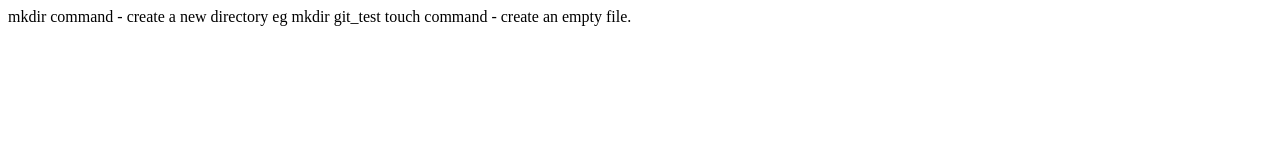
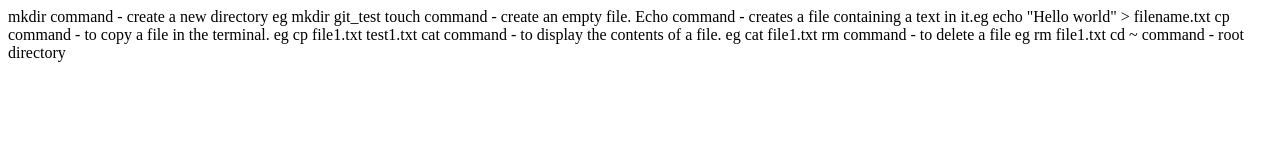
Before and after one commit to Deezy79/Frontend-Ivory, a plain HTML site: page index.html in a window 1280 px wide. Drawn offline with Linux system fonts and the light colour scheme.

Commit message:
git command3

```diff
--- a/index.html
+++ b/index.html
@@ -8,5 +8,10 @@
 <body>
     mkdir command - create a new directory eg mkdir git_test
     touch command - create an empty file.
+    Echo command - creates a file containing a text in it.eg echo "Hello world" > filename.txt
+    cp command - to copy a file in the terminal. eg cp file1.txt test1.txt
+    cat command - to display the contents of a file. eg cat file1.txt
+    rm command - to delete a file eg rm file1.txt
+    cd ~ command - root directory
 </body>
 </html>
```
